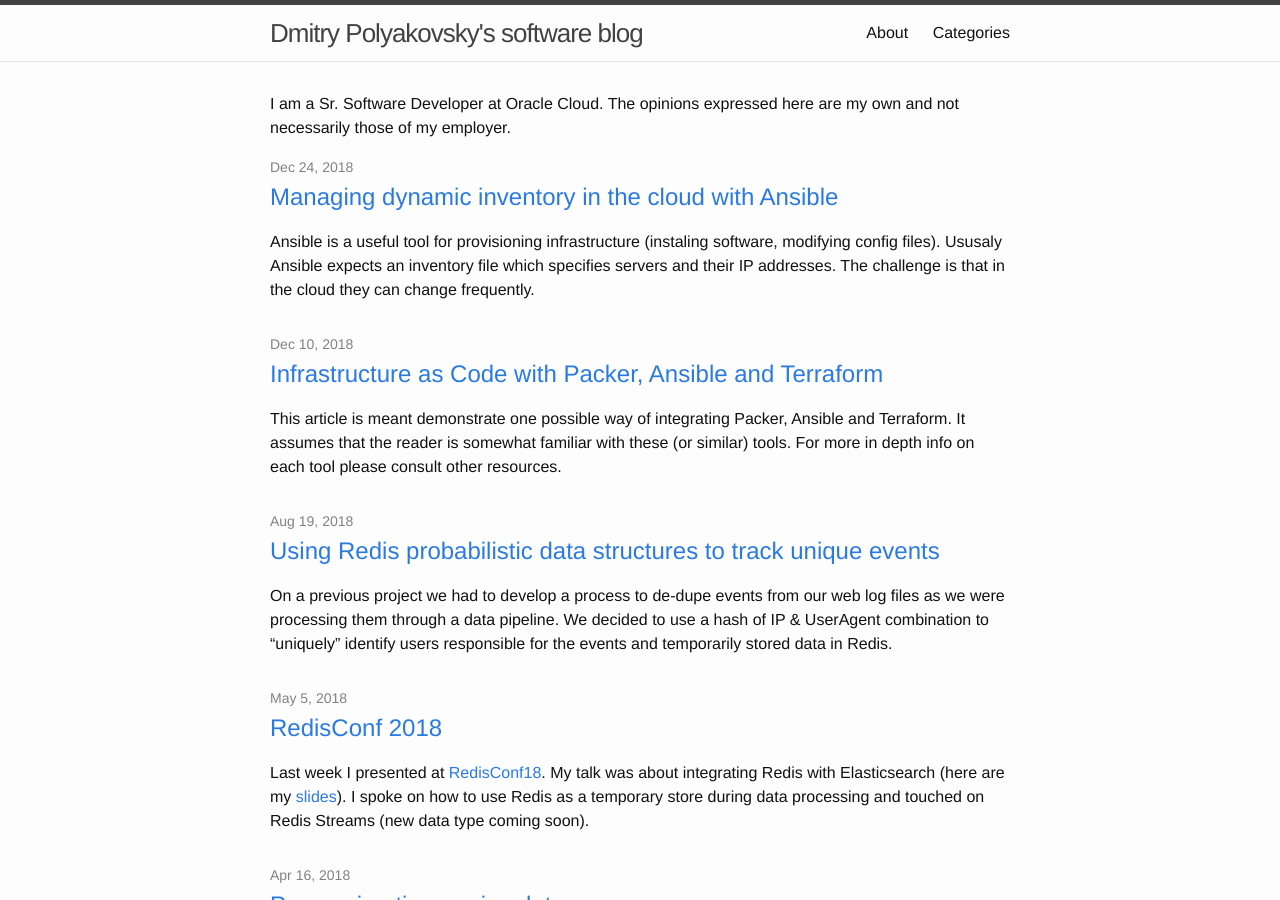
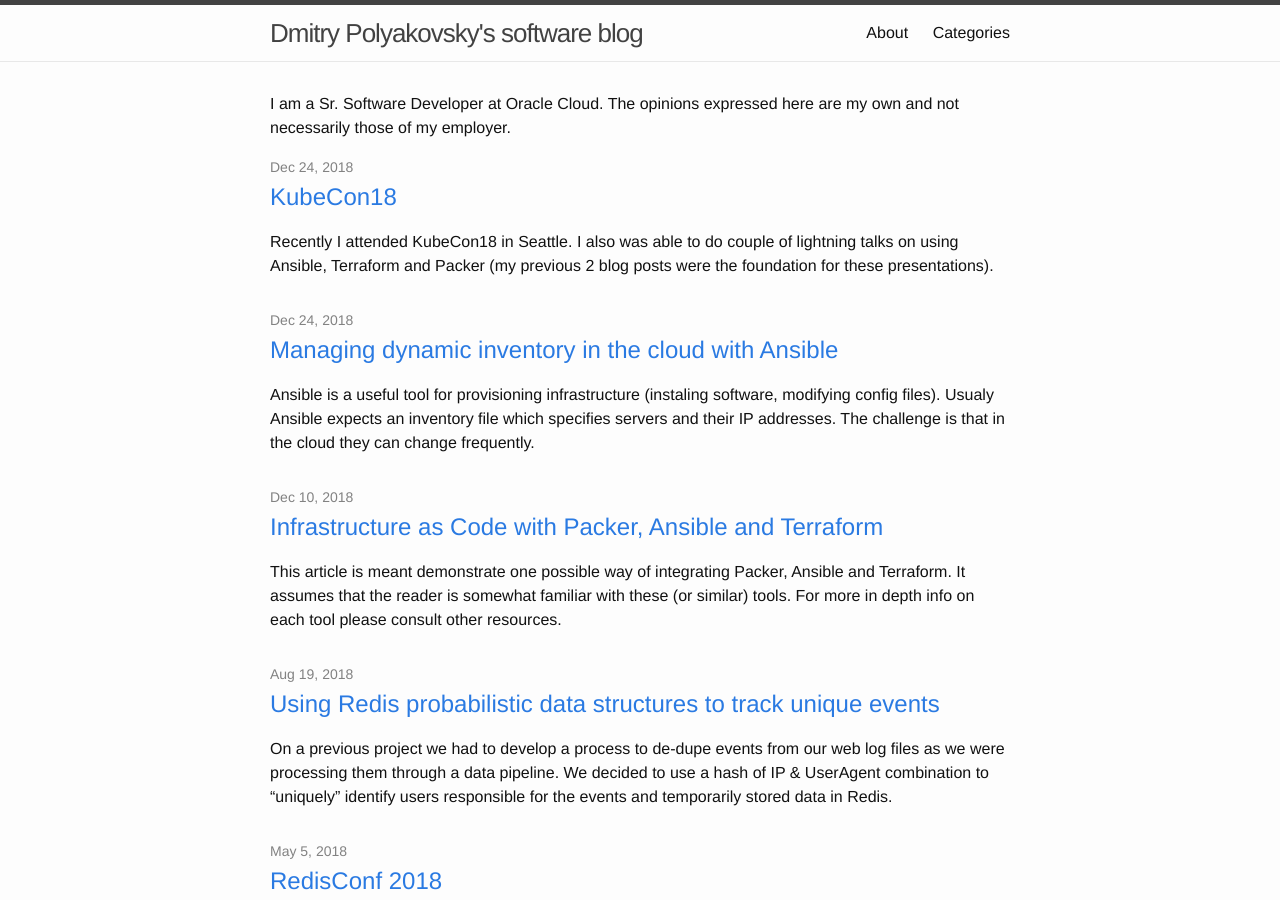
Before and after one commit to dmitrypol/dmitrypol.github.io, a Jekyll site: the page built from index.html, in a window 1280 px wide and 900 px high. Built offline with Jekyll 4.4.1, drawn with Linux system fonts in a browser that asks for light colours; comment, search, counter and statistics services are not loaded; some of the changed lines change nothing that is shown.

Commit message:
kubecon article

```diff
--- a/_posts/2018-12-24-cloud-inventory-ansible.md
+++ b/_posts/2018-12-24-cloud-inventory-ansible.md
@@ -4,7 +4,7 @@
 categories: ansbile terraform
 ---
 
-Ansible is a useful tool for provisioning infrastructure (instaling software, modifying config files).  Ususaly Ansible expects an inventory file which specifies servers and their IP addresses.  The challenge is that in the cloud they can change frequently.
+Ansible is a useful tool for provisioning infrastructure (instaling software, modifying config files).  Usualy Ansible expects an inventory file which specifies servers and their IP addresses.  The challenge is that in the cloud they can change frequently.
 
 One option is to use a product like Ansible Tower which maintains a database of the inventory it manages.  Instead we will expore how to query cloud provider APIs and detetermine the current state of our infrastructure.
 
--- /dev/null
+++ b/_posts/2018-12-24-kubecon18.md
@@ -0,0 +1,43 @@
+---
+title: "KubeCon18"
+date: 2018-12-24
+categories: kubernetes
+---
+
+Recently I attended KubeCon18 in Seattle.  I also was able to do couple of lightning talks on using Ansible, Terraform and Packer (my previous 2 blog posts were the foundation for these presentations).
+
+I was also able to attend interesting presentations and spend time with other engineers.   Here are my personal highlights from the event.
+
+* TOC
+{:toc}
+
+## Serverless with F(n)
+
+Serverless computing or Function as a Service (FaaS) allows us to break our applications into smaller units that are executed on demand.  Today we might run 100 jobs and tomorrow 100,000.  We pay per use and the system scales as necessary.  Previously I leveraged this for various background tasks but I was hesistant to use it for internet facing applications.  I was concerned whether it could scale fast enough.  At the conference I attended a presentation by Dr. Christopher Woods from University of Bristol.  He described several techniques to decrease cold start time and always have some FaaS capacity running (at a small cost).  This way the system can respond quicker to any changes in inbound traffic.
+
+At a previous job I helped build and manage a system where we had internet facing API servers receiving various advertising metrics.  Since this was directly revenue impacting we overprovisioned the capacity to minimize any data loss.  We also had auto-scaling enabled for the platform but since it took 7-10 minutes to properly provision a new instance we scaled early.  A good portion of our monthly cloud bill was due to this.
+
+But if we have a system where in less than 100 milliseconds new capacity is launched this allows us to think  differently.  We can have internet facing FaaS receving traffic, putting jobs into queues and then other FaaS processing data in the background.  Having a queue will protect our downstream systems that might not scale as quickly as FaaS.
+
+The challenge is developping and deploying these FaaS applications.  Our functions likely will be grouped into microservices and will need to leverage 3rd party libraries.  F(n) project builds on top of Docker containers and supports multiple language runtimes.  We develop locally running various containers and it runs the same way in the cloud.  I am looking forward to when F(n) becomes a hosted cloud service.
+
+Another thing to consider is a cost of running such system.  While some users are able to save money by not wasting capacity the costs need to be researched carefully.  And having FaaS does not mean we should not follow good dev practices of writing modular code.  When our logic is properly encapsulated in appropriate classes we can move into more traditional application design if it becomes necessary.
+
+## Envoy proxy
+
+This is another project that I have been curious about for a long time.  I was primarly interested in using it as a proxy for multiple Redis servers to shard data.  But Lyft engineers described other use cases such as using it to collect various metrics to help troubleshoot prod issues.  The proxy is very lightweight so it can be run next to Redis or MongoDB servers (it supports various protocol codecs).  It also helps w service discovery and dynamic configuration.
+
+For Redis use case Envoy provides an interesting alternative to Redis Cluster.  The proxy handles the sharding of data and application does not need to be aware of how many servers are behind the proxy.  The challenges come with re-ballancing shards (Redis Clutster can do it) and supporting multi-key operations with Lua scripts.
+
+## Helm
+
+Running a few Docker containers locally for dev purposes is very different than running containerized production infrastructure.  And we need a way to install 3rd party software.  To install Redis with Helm we can just do `helm install stable/redis`.  Helm works with Charts which are YAML files to install various packages.  Overall Helm significantly simplifies dependency management and I am looking forward to learning more about it.
+
+## Links
+* https://events.linuxfoundation.org/events/kubecon-cloudnativecon-north-america-2018/
+* http://fnproject.io/
+* https://twitter.com/chryswoods
+* https://www.envoyproxy.io/
+* https://redis.io/topics/cluster-tutorial
+* https://helm.sh/
+* https://github.com/helm/charts
```
